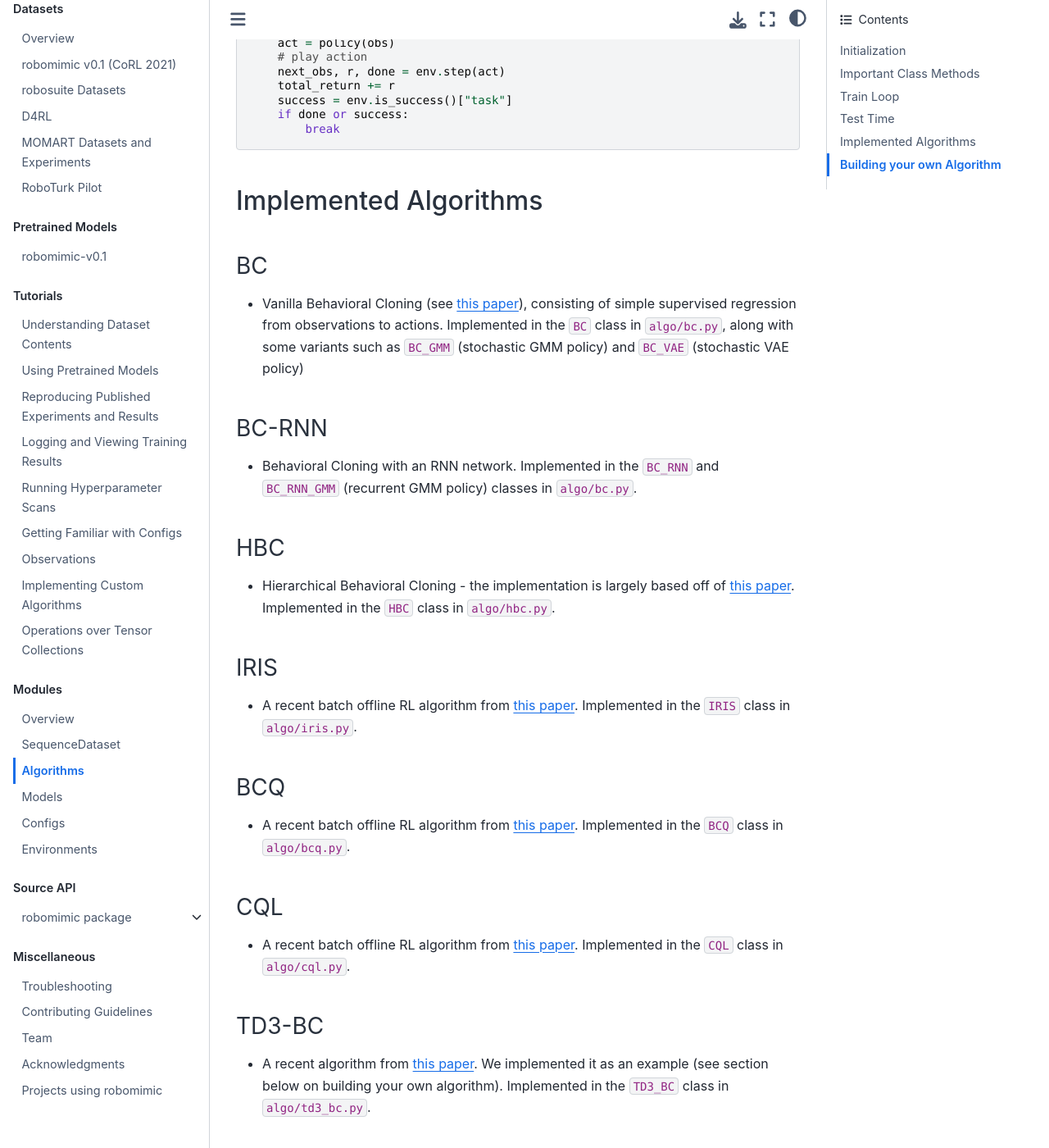
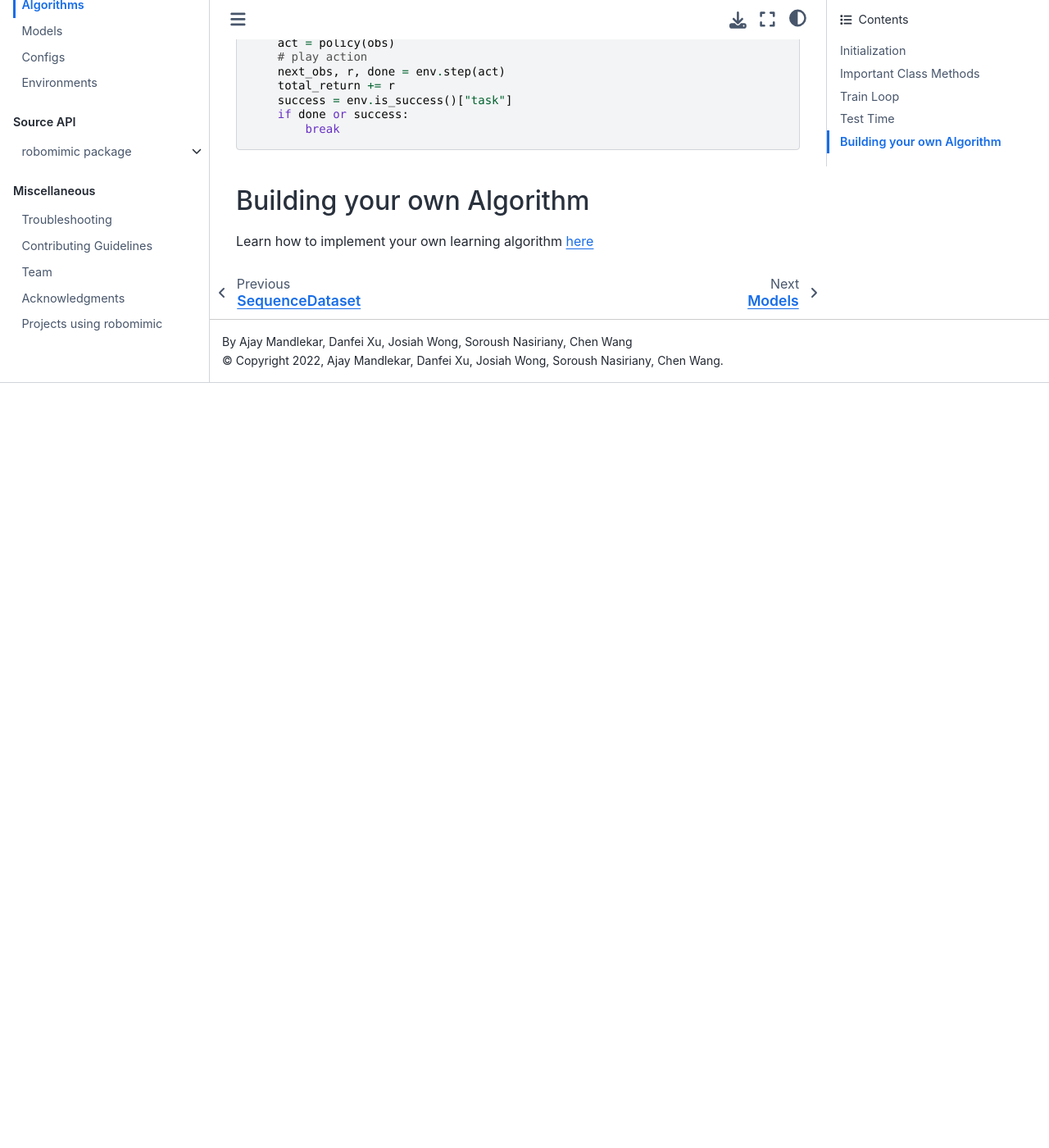
Before and after one commit to ARISE-Initiative/robomimic, a Sphinx documentation site: the page built from docs/modules/algorithms.md, in a window 1280 px wide and 1400 px high, scrolled down 4578 px. Shown: the whole window at 82% size. Built offline with Sphinx 7.4.7 and the Sphinx Book theme 1.1.4, drawn with Linux system fonts in a browser that asks for light colours; pages that are not in the unit, such as notebooks, are missing from menus; after the commit the page ends 5045 px from its top, so only the background shows below that.

Commit message:
(docs) added implemented_algorithms.md page in intro section

```diff
--- a/docs/index.rst
+++ b/docs/index.rst
@@ -12,6 +12,7 @@
 
    introduction/overview
    introduction/installation
+   introduction/implemented_algorithms
    introduction/getting_started
 
 .. toctree::
--- a/docs/modules/algorithms.md
+++ b/docs/modules/algorithms.md
@@ -179,7 +179,7 @@
 
 
 
-## Implemented Algorithms
+<!-- ## Implemented Algorithms
 
 ### BC
 
@@ -207,7 +207,7 @@
 
 ### TD3-BC
 
-- A recent algorithm from [this paper](https://arxiv.org/abs/2106.06860). We implemented it as an example (see section below on building your own algorithm). Implemented in the `TD3_BC` class in `algo/td3_bc.py`.
+- A recent algorithm from [this paper](https://arxiv.org/abs/2106.06860). We implemented it as an example (see section below on building your own algorithm). Implemented in the `TD3_BC` class in `algo/td3_bc.py`. -->
 
 
 
```
Also changed, not shown: docs/introduction/implemented_algorithms.md (added, +34 -0 lines).
